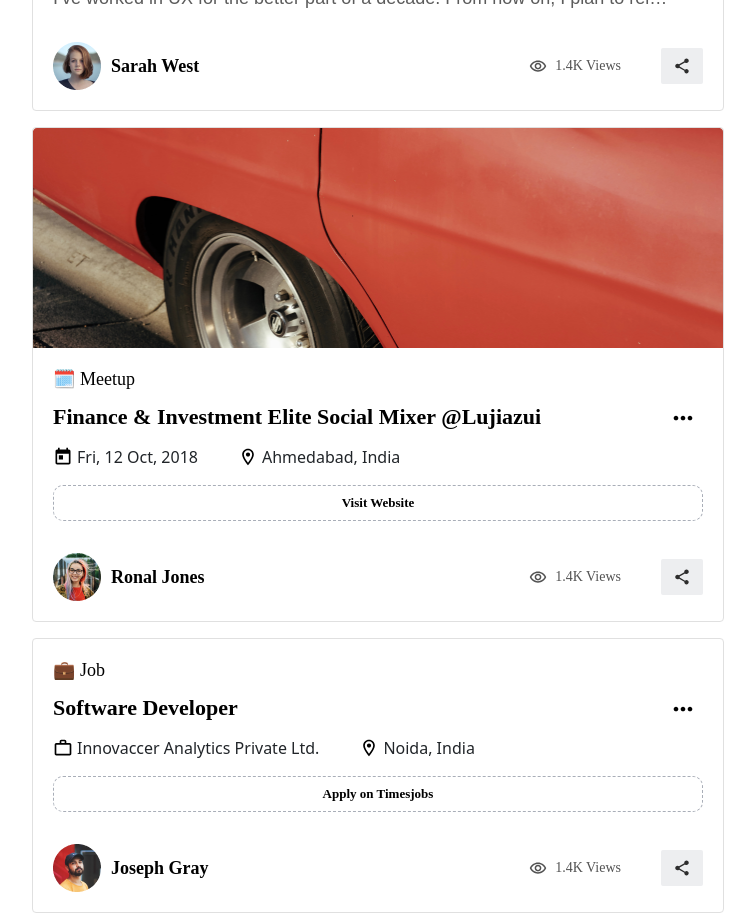
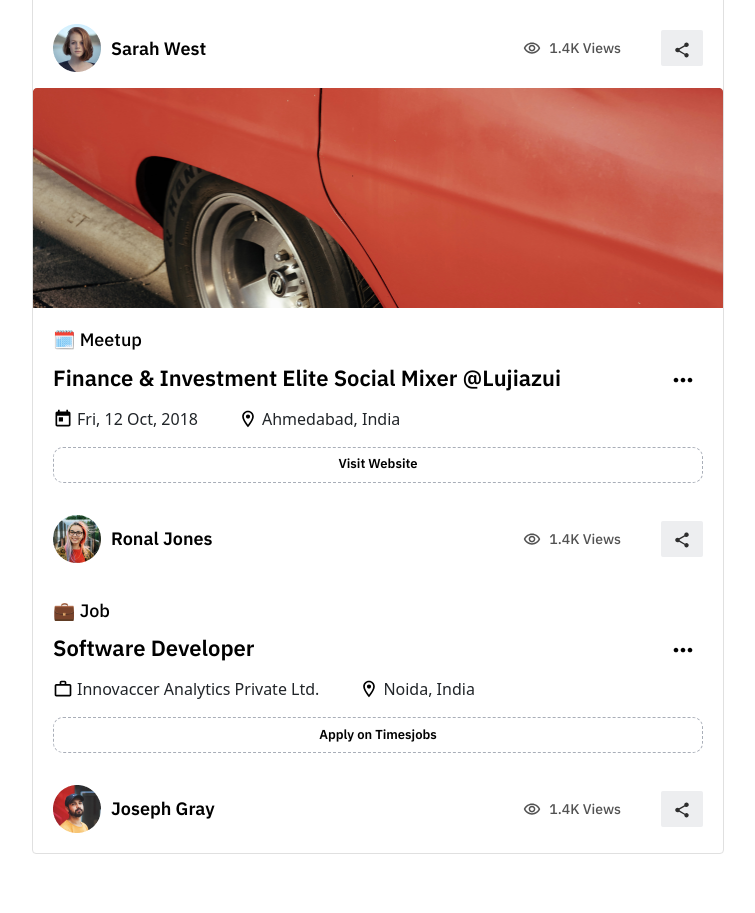
Before and after one commit to anuragrik/acrossTheGlobeOne, a React (Vite) app: page / in a window 1280 px wide. Shown: the part 1500-2413 px from the top of the page, without its empty margins (168-923 px from the left). After the commit the page ends 2354 px from the top, so only its background shows below. Built offline with nearby package versions, Linux system fonts and the light colour scheme.

Commit message:
Fixed bugs

```diff
--- a/index.html
+++ b/index.html
@@ -7,12 +7,12 @@
     <script src="https://cdn.jsdelivr.net/npm/bootstrap@5.3.2/dist/js/bootstrap.bundle.min.js" integrity="sha384-C6RzsynM9kWDrMNeT87bh95OGNyZPhcTNXj1NW7RuBCsyN/o0jlpcV8Qyq46cDfL" crossorigin="anonymous"></script>
     <link rel="preconnect" href="https://fonts.googleapis.com">
     <link rel="preconnect" href="https://fonts.gstatic.com" crossorigin>
-    <link rel="preload" href="https://fonts.googleapis.com/css2?family=IBM+Plex+Sans:wght@100;200;300;400;500;600;700&display=swap" rel="stylesheet">
-    <link rel="preload" href="./index.scss" rel="stylesheet">
+    <link href="https://fonts.googleapis.com/css2?family=IBM+Plex+Sans:wght@100;200;300;400;500;600;700&display=swap" rel="stylesheet">
+    <link href="./index.scss" rel="stylesheet">
     <title>Vite + React</title>
   </head>
   <body>
     <div id="root"></div>
-    <script type="module" src="/src/main.jsx" defer></script>
+    <script type="module" src="/src/main.jsx"></script>
   </body>
 </html>
--- a/src/components/ArticleCard.jsx
+++ b/src/components/ArticleCard.jsx
@@ -1,23 +1,70 @@
 import React from "react"
 import { view, share, options, location} from '../assets'
 
-export default function ArticleCard(props){
+export default function ArticleCard(){
     const [optionsTab, setOptionsTab] = React.useState(false)
     function toggleOptionsTab(){
         setOptionsTab(!optionsTab)
     }
+    const articles = [
+        {
+          articleRef: "/src/assets/article-one.png",
+          personRef: "/src/assets/person-one.png",
+          articleCategory: "✍️ Article",
+          articleTitle: "What if famous brands had regular fonts? Meet RegulaBrands!",
+          authorDesc:
+            "I’ve worked in UX for the better part of a decade. From now on, I plan to rei…",
+          personName: "Sarthak Kamra",
+        },
+        {
+          articleRef: "/src/assets/article-two.png",
+          personRef: "/src/assets/person-two.png",
+          articleCategory: "🔬️ Education",
+          articleTitle:
+            "Tax Benefits for Investment under National Pension Scheme launched by Government",
+          authorDesc:
+            "I’ve worked in UX for the better part of a decade. From now on, I plan to rei…",
+          personName: "Sarah West",
+        },
+        {
+          articleRef: "/src/assets/article-three.png",
+          personRef: "/src/assets/person-three.png",
+          articleCategory: "🗓️ Meetup",
+          articleTitle: "Finance & Investment Elite Social Mixer @Lujiazui",
+          authorDesc: "",
+          personName: "Ronal Jones",
+          articleDetailOne: "Fri, 12 Oct, 2018",
+          articleLocation: "Ahmedabad, India",
+          articleDetailIcon: "/src/assets/calendar.svg",
+          buttonContent: "Visit Website",
+        },
+        {
+          articleRef: "",
+          personRef: "/src/assets/person-four.png",
+          articleCategory: "💼️ Job",
+          articleTitle: "Software Developer",
+          authorDesc: "",
+          personName: "Joseph Gray",
+          articleDetailOne: "Innovaccer Analytics Private Ltd.",
+          articleLocation: "Noida, India",
+          articleDetailIcon: "/src/assets/job.svg",
+          buttonContent: "Apply on Timesjobs",
+        },
+      ];
     return (
         <>
             <div className="container">
-                {props.articleRef && <div className="row">
-                    <img src={props.articleRef} className="article-img"></img>
+                {articles.map((article, index)=>(
+                    <div key={index}>
+                        {article.articleRef && <div className="row">
+                        <img src={article.articleRef} className="article-img"></img>
                                         </div>}
                                         <div className="row article-category">
-                    <div>{props.articleCategory}</div>
+                        <div>{article.articleCategory}</div>
                                         </div>
                                         <div className="row">
                         <div className="article-header">
-                        <div className="article-title">{props.articleTitle}</div>
+                            <div className="article-title">{article.articleTitle}</div>
                             <div className="article-options-parent">
                                 <button className="article-options" onClick={toggleOptionsTab}><img src={options}></img></button>
                                 {optionsTab && <div className="article-options-open">
@@ -28,20 +75,20 @@ export default function ArticleCard(props){
                             </div>
                         </div>
                                         </div>
-                {props.authorDesc?<div className="row author-description">{props.authorDesc}</div>:
+                                        {article.authorDesc?<div className="row author-description">{article.authorDesc}</div>:
                                         <><div className="alt-description">
                         <div className="alt-desc-left">
-                        <img src={props.articleDetailIcon}></img>
-                        <div>{props.articleDetailOne}</div>
+                            <img src={article.articleDetailIcon}></img>
+                            <div>{article.articleDetailOne}</div>
                         </div>
                         <div className="alt-desc-right">
                             <img src={location}></img>
-                        <div>{props.articleLocation}</div>
+                            <div>{article.articleLocation}</div>
                         </div>
                                         </div>
-                <div className={`href-button ${props.articleDetailIcon}`}>
+                                        <div className={`href-button ${article.articleDetailIcon}`}>
                         <button>
-                        {props.buttonContent}
+                            {article.buttonContent}
                         </button>
                                         </div>
                                         </>
@@ -49,8 +96,8 @@ export default function ArticleCard(props){
                                         <div className="row">
                         <div className="footer">
                             <div className="author d-flex flex-row align-items-center">
-                            <img src={props.personRef} className="person-icon" />
-                            <div className="author-name">{props.personName}</div>
+                                <img src={article.personRef} className="person-icon" />
+                                <div className="author-name">{article.personName}</div>
                             </div>
 
                             <div className="article-details d-flex flex-row">
@@ -65,6 +112,8 @@ export default function ArticleCard(props){
                         </div>
                                         </div>
                     </div>
+                ))}
+            </div>
         </>
     )
 }
--- a/src/components/Body.jsx
+++ b/src/components/Body.jsx
@@ -16,6 +16,7 @@ export default function Body(props){
         newFollowStates[index] = !newFollowStates[index];
         setFollowStates(newFollowStates);
     }
+
 
     return (
         <div className="mega-body">
@@ -56,24 +57,7 @@ export default function Body(props){
             </div>
             <div className="body-content">
                 <div className="body-cards">
-                    <ArticleCard
-                        articleRef="/src/assets/article-one.png" personRef="/src/assets/person-one.png"
-                        articleCategory="✍️ Article" articleTitle="What if famous brands had regular fonts? Meet RegulaBrands!" authorDesc="I’ve worked in UX for the better part of a decade. From now on, I plan to rei…" personName="Sarthak Kamra"
-                    />
-                    <ArticleCard
-                        articleRef="/src/assets/article-two.png" personRef="/src/assets/person-two.png"
-                        articleCategory="🔬️ Education" articleTitle="Tax Benefits for Investment under National Pension Scheme launched by Government" authorDesc="I’ve worked in UX for the better part of a decade. From now on, I plan to rei…" personName="Sarah West"
-                    />
-                    <ArticleCard
-                        articleRef="/src/assets/article-three.png" personRef="/src/assets/person-three.png"
-                        articleCategory="🗓️ Meetup" articleTitle="Finance & Investment Elite Social Mixer @Lujiazui" authorDesc="" personName="Ronal Jones"
-                        articleDetailOne="Fri, 12 Oct, 2018" articleLocation="Ahmedabad, India" articleDetailIcon = "/src/assets/calendar.svg" buttonContent="Visit Website"
-                    />
-                    <ArticleCard
-                        articleRef="" personRef="/src/assets/person-four.png"
-                        articleCategory="💼️ Job" articleTitle="Software Developer" authorDesc="" personName="Joseph Gray"
-                        articleDetailOne="Innovaccer Analytics Private Ltd." articleLocation="Noida, India" articleDetailIcon="/src/assets/job.svg" buttonContent="Apply on Timesjobs"
-                    />
+                    <ArticleCard />
                 </div>
                 <div className="group=details">
                     <div className="body-location d-none d-sm-flex">
--- a/src/index.css
+++ b/src/index.css
@@ -789,6 +789,9 @@
   margin: 0px;
   height: auto;
   padding-bottom: 20px;
+  display: flex;
+  flex-direction: column;
+  gap: 16px;
 }
 
 .small-top-bar {
--- a/src/styles/body.scss
+++ b/src/styles/body.scss
@@ -97,6 +97,9 @@
     margin: 0px;
     height: auto;
     padding-bottom: 20px;
+    display: flex;
+    flex-direction: column;
+    gap: 16px;
   }
 
   .small-top-bar{
```
Also changed, not shown: 1 other file (tests, documents, lock files or other folders). Lines whose indentation alone changed are shown as unchanged.
